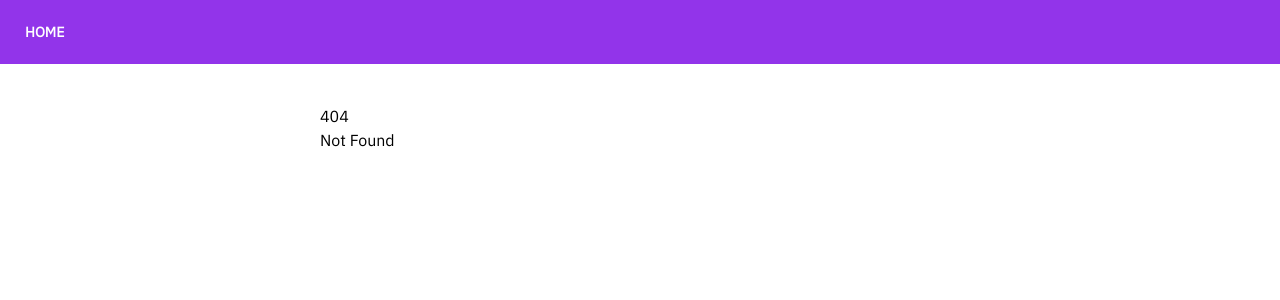
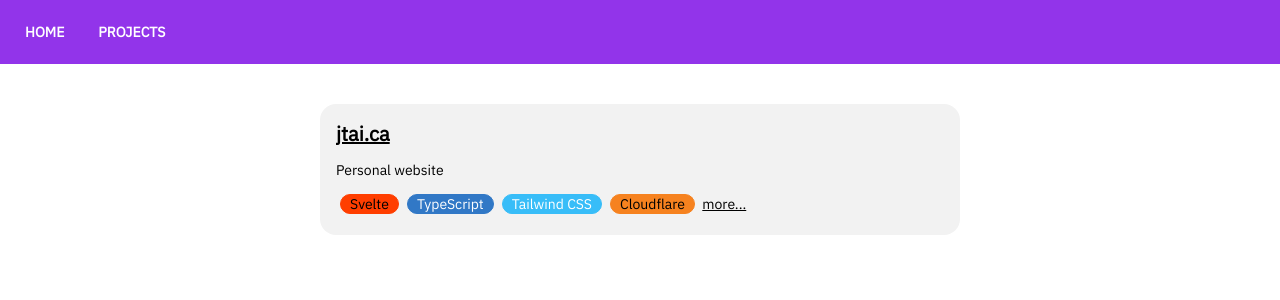
Before and after one commit to j-tai/jtai.ca, a SvelteKit app: page /projects in a window 1280 px wide. Before the commit this address had no page. Shown: the top 300 px of the page. Built offline with nearby package versions, Linux system fonts and the light colour scheme.

Commit message:
Add projects page

```diff
--- a/src/routes/+layout.svelte
+++ b/src/routes/+layout.svelte
@@ -7,6 +7,7 @@
 <header>
     <div class="navbar bg-primary text-primary-content">
         <a href="/" class="btn btn-ghost">Home</a>
+        <a href="/projects" class="btn btn-ghost">Projects</a>
     </div>
 </header>
 
--- /dev/null
+++ b/src/routes/projects/+page.svelte
@@ -0,0 +1,8 @@
+<script lang="ts">
+    import ProjectCard from './ProjectCard.svelte';
+    import { PROJECTS } from './projects';
+</script>
+
+{#each PROJECTS as project (project.name)}
+    <ProjectCard {project} />
+{/each}
--- /dev/null
+++ b/src/routes/projects/ProjectCard.svelte
@@ -0,0 +1,34 @@
+<script lang="ts">
+    import TechnologyBadge from './TechnologyBadge.svelte';
+    import type { Project } from './project';
+
+    export let project: Project;
+
+    let showingMoreTechnologies = false;
+    $: technologies = showingMoreTechnologies
+        ? [...project.technologies, ...project.moreTechnologies]
+        : project.technologies;
+</script>
+
+<div class="card card-compact bg-base-200 my-4">
+    <div class="card-body">
+        <h2 class="card-title">
+            {#if project.url}
+                <a href={project.url} class="link">{project.name}</a>
+            {:else}
+                {project.name}
+            {/if}
+        </h2>
+        <p>{project.description}</p>
+        <p>
+            {#each technologies as technology (technology)}
+                <TechnologyBadge {technology} />
+            {/each}
+            {#if !showingMoreTechnologies && project.moreTechnologies}
+                <button class="link" on:click={() => (showingMoreTechnologies = true)}>
+                    more...
+                </button>
+            {/if}
+        </p>
+    </div>
+</div>
--- /dev/null
+++ b/src/routes/projects/TechnologyBadge.svelte
@@ -0,0 +1,28 @@
+<script lang="ts">
+    import { TECHNOLOGIES, type Technology } from './project';
+
+    export let technology: Technology;
+
+    $: color = TECHNOLOGIES[technology];
+    $: textColor = getContrastingColor(color);
+
+    function getContrastingColor(color: string): string {
+        if (!/^#[0-9a-f]{6}$/i.test(color)) {
+            throw Error(`invalid color '${color}'`);
+        }
+        const red = parseInt(color.slice(1, 3), 16);
+        const green = parseInt(color.slice(3, 5), 16);
+        if (red + green > 255) {
+            return '#000000';
+        } else {
+            return '#ffffff';
+        }
+    }
+</script>
+
+<span
+    class="badge mx-1 my-[0.35rem]"
+    style="background-color:{color};border-color:{color};color:{textColor};"
+>
+    {technology}
+</span>
--- /dev/null
+++ b/src/routes/projects/project.ts
@@ -0,0 +1,63 @@
+/**
+ * A project.
+ */
+export interface Project {
+    name: string;
+    url?: string;
+    description: string;
+    date: [number, number];
+    /** Technologies used in the project */
+    technologies: Technology[];
+    /** More technologies used in the project */
+    moreTechnologies: Technology[];
+    /** How notable the project is (higher number is more notable) */
+    notability: number;
+}
+
+/**
+ * Mapping from technologies to their colors.
+ */
+export const TECHNOLOGIES = {
+    // Languages
+    // Colors from programming languages are adapted from
+    // https://github.com/github-linguist/linguist/blob/b5432ebc7e78f25415b98d48c2fbacddbf8df317/lib/linguist/languages.yml
+    // licensed under the MIT license.
+    C: '#555555',
+    'C++': '#f34b7d',
+    CMake: '#DA3434',
+    CSS: '#563d7c',
+    GDScript: '#355570',
+    HTML: '#e34c26',
+    Java: '#b07219',
+    JavaScript: '#f1e05a',
+    Kotlin: '#A97BFF',
+    MATLAB: '#e16737',
+    Processing: '#0096D8',
+    Python: '#3572A5',
+    Rust: '#dea584',
+    Shell: '#89e051',
+    Svelte: '#ff3e00',
+    Swift: '#F05138',
+    TOML: '#9c4221',
+    Tcl: '#e4cc98',
+    TeX: '#3D6117',
+    TypeScript: '#3178c6',
+    YAML: '#cb171e',
+    PostCSS: '#dc3a0c',
+
+    // Software, libraries, etc.
+    DaisyUI: '#641ae6',
+    Docker: '#384d54',
+    Godot: '#355570',
+    Gradle: '#02303a',
+    Graphviz: '#2596be',
+    'Node.js': '#5fa04e',
+    npm: '#cb3837',
+    nginx: '#009639',
+    'Tailwind CSS': '#38bdf8',
+
+    // Services
+    Cloudflare: '#f6821f',
+};
+
+export type Technology = keyof typeof TECHNOLOGIES;
--- /dev/null
+++ b/src/routes/projects/projects.ts
@@ -0,0 +1,13 @@
+import type { Project } from './project';
+
+export const PROJECTS: Project[] = [
+    {
+        name: 'jtai.ca',
+        url: 'https://www.jtai.ca/',
+        description: 'Personal website',
+        date: [2023, 2023],
+        technologies: ['Svelte', 'TypeScript', 'Tailwind CSS', 'Cloudflare'],
+        moreTechnologies: ['Node.js', 'npm', 'DaisyUI', 'PostCSS', 'CSS', 'HTML', 'JavaScript'],
+        notability: 10,
+    },
+];
```
